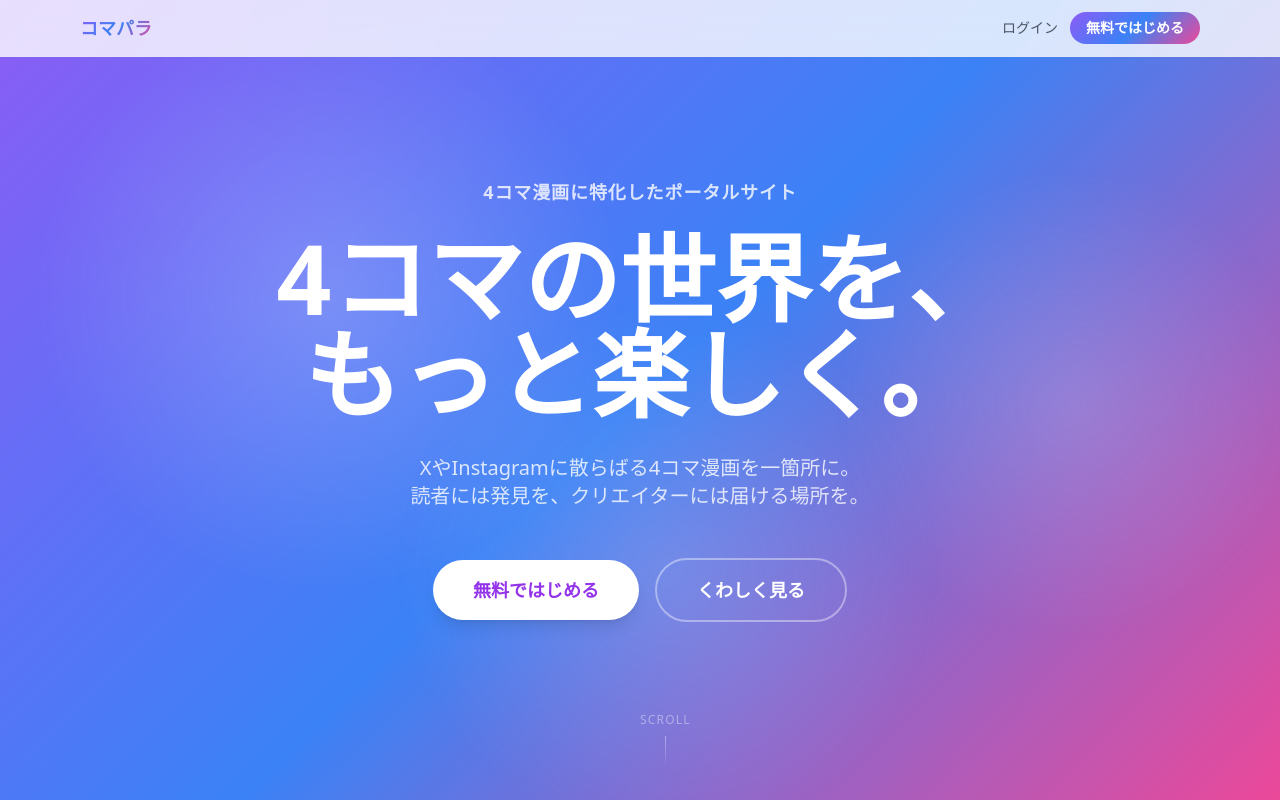
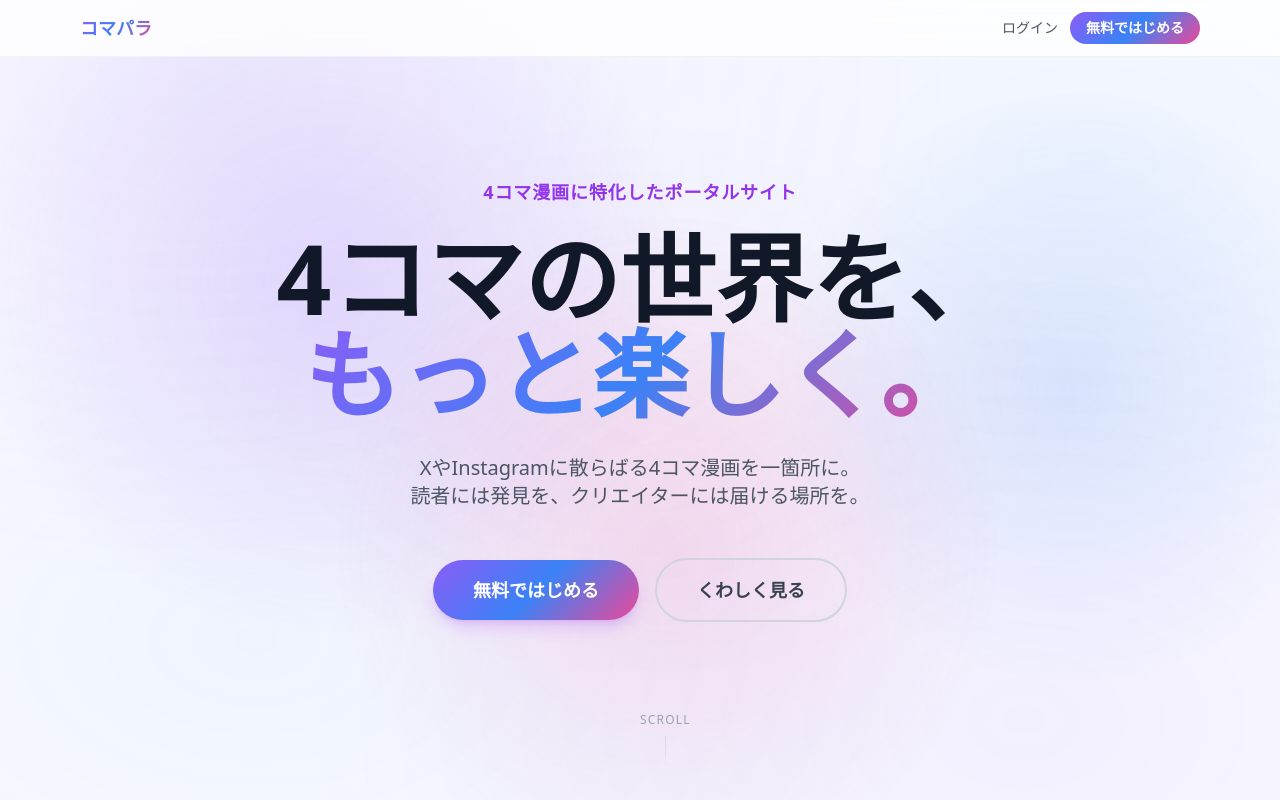
Before and after one commit to tsuratsura818/komapara, a Next.js app: page /lp in a window 1280 px wide. Shown: the top 800 px of the page. Built offline with nearby package versions, Linux system fonts and the light colour scheme; no server answers.

Commit message:
fix: LP ヒーローをライトオーロラ背景+ダークテキストに変更
スクリーンショットの淡い紫/ピンクのオーロラ背景を採用。
テキストはgray-900/gradient-text、ボタンはgradient-mainに。

Co-Authored-By: Claude Opus 4.6 <noreply@anthropic.com>

```diff
--- a/src/app/lp/AuroraBlobs.tsx
+++ b/src/app/lp/AuroraBlobs.tsx
@@ -2,43 +2,43 @@
 
 export function AuroraBlobs() {
   return (
-    <div className="absolute inset-0 overflow-hidden pointer-events-none">
+    <div className="absolute inset-0 -z-10 overflow-hidden">
       <div
         className="absolute rounded-full"
         style={{
-          width: "50vw",
-          height: "50vw",
-          maxWidth: "700px",
-          maxHeight: "700px",
-          background: "radial-gradient(circle, rgba(255,255,255,0.2) 0%, transparent 60%)",
-          top: "-10%",
-          left: "-5%",
+          width: "60vw",
+          height: "60vw",
+          maxWidth: "900px",
+          maxHeight: "900px",
+          background: "radial-gradient(circle, rgba(139,92,246,0.18) 0%, transparent 60%)",
+          top: "-20%",
+          left: "-10%",
           animation: "blob-move-1 15s ease-in-out infinite",
         }}
       />
       <div
         className="absolute rounded-full"
         style={{
-          width: "40vw",
-          height: "40vw",
-          maxWidth: "600px",
-          maxHeight: "600px",
-          background: "radial-gradient(circle, rgba(255,255,255,0.15) 0%, transparent 60%)",
-          top: "10%",
-          right: "-10%",
+          width: "50vw",
+          height: "50vw",
+          maxWidth: "750px",
+          maxHeight: "750px",
+          background: "radial-gradient(circle, rgba(59,130,246,0.14) 0%, transparent 60%)",
+          top: "0%",
+          right: "-15%",
           animation: "blob-move-2 18s ease-in-out infinite",
         }}
       />
       <div
         className="absolute rounded-full"
         style={{
-          width: "45vw",
-          height: "45vw",
-          maxWidth: "650px",
-          maxHeight: "650px",
-          background: "radial-gradient(circle, rgba(255,255,255,0.15) 0%, transparent 60%)",
-          bottom: "-15%",
-          left: "25%",
+          width: "55vw",
+          height: "55vw",
+          maxWidth: "800px",
+          maxHeight: "800px",
+          background: "radial-gradient(circle, rgba(236,72,153,0.14) 0%, transparent 60%)",
+          bottom: "-20%",
+          left: "20%",
           animation: "blob-move-3 20s ease-in-out infinite",
         }}
       />
--- a/src/app/lp/page.tsx
+++ b/src/app/lp/page.tsx
@@ -156,19 +156,19 @@ export default function LpPage() {
         </div>
       </header>
 
-      {/* ===== Hero (Gradient Background) ===== */}
-      <section className="relative h-screen flex items-center justify-center px-4 bg-gradient-main overflow-hidden">
+      {/* ===== Hero (Aurora Background) ===== */}
+      <section className="relative h-screen flex items-center justify-center px-4 overflow-hidden">
         <AuroraBlobs />
         <div className="relative z-10 text-center max-w-3xl mx-auto">
-          <p className="text-base md:text-lg font-semibold text-white/80 tracking-wider mb-6 animate-fade-in">
+          <p className="text-base md:text-lg font-semibold text-purple-600 tracking-wider mb-6 animate-fade-in">
             4コマ漫画に特化したポータルサイト
           </p>
-          <h1 className="text-5xl md:text-7xl lg:text-8xl font-bold leading-[1.1] text-white animate-fade-in" style={{ animationDelay: "0.15s" }}>
+          <h1 className="text-5xl md:text-7xl lg:text-8xl font-bold leading-[1.1] text-gray-900 animate-fade-in" style={{ animationDelay: "0.15s" }}>
             4コマの世界を、
             <br />
-            もっと楽しく。
+            <span className="gradient-text">もっと楽しく。</span>
           </h1>
-          <p className="text-white/80 text-lg md:text-xl mt-8 max-w-xl mx-auto leading-relaxed animate-fade-in" style={{ animationDelay: "0.3s" }}>
+          <p className="text-gray-600 text-lg md:text-xl mt-8 max-w-xl mx-auto leading-relaxed animate-fade-in" style={{ animationDelay: "0.3s" }}>
             XやInstagramに散らばる4コマ漫画を一箇所に。
             <br className="hidden md:block" />
             読者には発見を、クリエイターには届ける場所を。
@@ -176,22 +176,22 @@ export default function LpPage() {
           <div className="flex flex-col sm:flex-row items-center justify-center gap-4 mt-12 animate-fade-in" style={{ animationDelay: "0.45s" }}>
             <Link
               href="/login"
-              className="w-full sm:w-auto px-10 py-4 text-lg bg-white text-purple-600 font-bold rounded-full shadow-lg hover:shadow-xl hover:scale-105 transition-all duration-300 text-center"
+              className="w-full sm:w-auto px-10 py-4 text-lg bg-gradient-main text-white font-bold rounded-full shadow-lg shadow-purple-500/25 hover:shadow-xl hover:scale-105 transition-all duration-300 text-center"
             >
               無料ではじめる
             </Link>
             <a
               href="#features"
-              className="w-full sm:w-auto px-10 py-4 text-lg font-semibold rounded-full border-2 border-white/40 text-white hover:bg-white/10 transition-all duration-300 text-center"
+              className="w-full sm:w-auto px-10 py-4 text-lg font-semibold rounded-full border-2 border-gray-300 text-gray-700 hover:border-purple-400 hover:text-purple-600 transition-all duration-300 text-center"
             >
               くわしく見る
             </a>
           </div>
         </div>
         {/* Scroll indicator */}
-        <div className="absolute bottom-8 left-1/2 -translate-x-1/2 flex flex-col items-center gap-2 text-white/40 animate-fade-in" style={{ animationDelay: "1s" }}>
+        <div className="absolute bottom-8 left-1/2 -translate-x-1/2 flex flex-col items-center gap-2 text-gray-400 animate-fade-in" style={{ animationDelay: "1s" }}>
           <span className="text-xs tracking-widest">SCROLL</span>
-          <div className="w-px h-8 bg-gradient-to-b from-white/40 to-transparent" />
+          <div className="w-px h-8 bg-gradient-to-b from-gray-300 to-transparent" />
         </div>
       </section>
 
```
